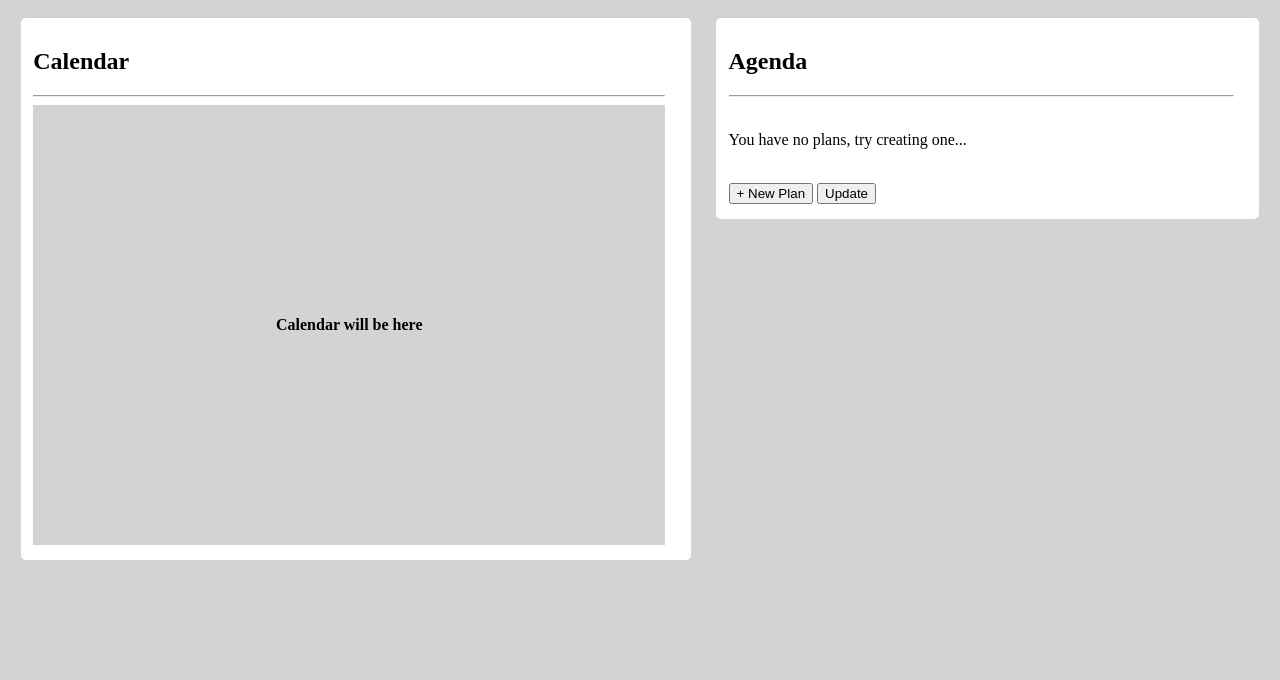
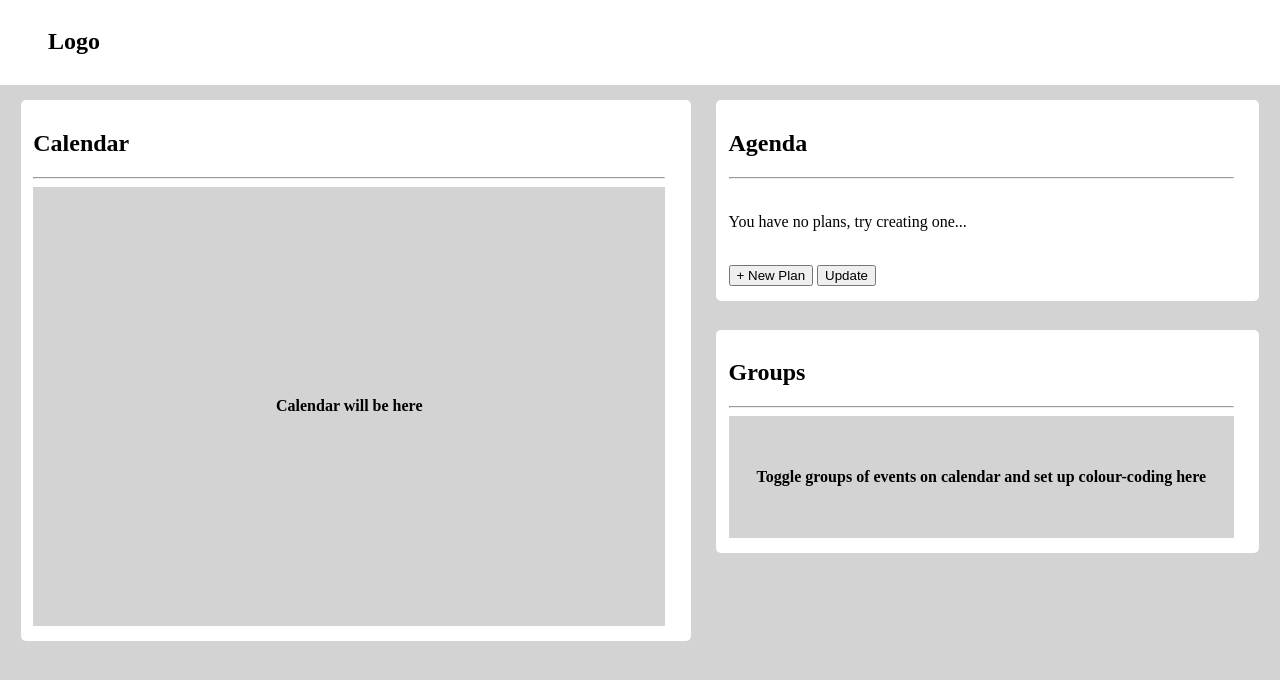
Before and after one commit to kelvinkellner/lms-prototype, a plain HTML site: page index.html in a window 1280 px wide. Drawn offline with nearby package versions, Linux system fonts and the light colour scheme.

Commit message:
Added fake groups container, prevented enter to submit forms, added placeholder header

```diff
--- a/index.css
+++ b/index.css
@@ -1,5 +1,6 @@
 body {
     background-color: lightgray;
+    padding: 0px 0px 0px 0px;
 }
 
 #agenda-container {
@@ -32,6 +33,23 @@ body {
     display: inline-block;
 }
 
+#groups-fake {
+    background-color: lightgray;
+    width: 100%;
+    padding-top: 6%;
+    padding-bottom: 6%;
+    text-align: center;
+}
+
+#groups-fake-container {
+    background-color: white;
+    border-radius: 5px;
+    float: right;
+    width: 40%;
+    padding: 10px 2% 15px 1%;
+    margin: 1.5% 1% 10px 1%;
+}
+
 .plan {
     padding: 0px 10px 15px 15px;
 }
@@ -45,3 +63,9 @@ body {
     border-radius: 5px;
     padding: 10px 2% 0px 1%;
 }
+
+header {
+    background-color: white;
+    padding: 10px 50px 10px 50px;
+    margin: -10px -10px 5px -10px;
+}
--- a/index.html
+++ b/index.html
@@ -1,10 +1,14 @@
 <!DOCTYPE html>
 <html>
     <head>
+        <script src="https://ajax.googleapis.com/ajax/libs/jquery/3.5.1/jquery.min.js"></script>
         <script src="agenda.js"></script>
         <link rel="stylesheet" type="text/css" href="index.css">
     </head>
     <body>
+        <header>
+            <h2>Logo</h2>
+        </header>
         <div id="calendar-container">
             <h2>Calendar</h2>
             <hr>
@@ -23,7 +27,13 @@
             <button id="new-plan-button">+ New Plan</button>
             <button id="update-button">Update</button>
         </div>
-
+        <div id="groups-fake-container">
+            <h2>Groups</h2>
+            <hr>
+            <div id="groups-fake">
+                <h4 id="fake-text">Toggle groups of events on calendar and set up colour-coding here</h4>
+            </div>
+        </div>
         <script src="index.js"></script>
     </body>
 </html>
--- a/index.js
+++ b/index.js
@@ -132,3 +132,12 @@ updateButton.addEventListener("click", function() {
     updatePlansHolder();
     console.log(plans);
 });
+
+$(document).ready(function() {
+    $(window).keydown(function(event){
+      if(event.keyCode == 13) {
+        event.preventDefault();
+        return false;
+      }
+    });
+  });
```
